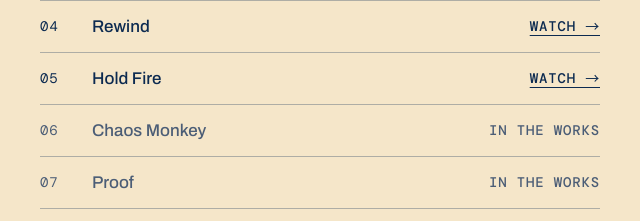
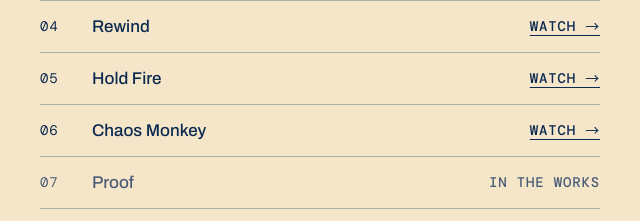
Before and after one commit to jadeqwang/jadewang.me, a plain HTML site: page index.html in a window 1280 px wide. Shown: the part 1647-1868 px from the top of the page, 620-1260 px from the left. Drawn offline with Linux system fonts and the light colour scheme.

Commit message:
Mark Chaos Monkey as released and link it to YouTube
Co-Authored-By: Claude Opus 5.5 <noreply@anthropic.com>

```diff
--- a/index.html
+++ b/index.html
@@ -131,10 +131,10 @@
           <a class="track-title" href="https://www.youtube.com/watch?v=pCrO5CFEGuk">Hold Fire</a>
           <a href="https://www.youtube.com/watch?v=pCrO5CFEGuk" aria-label="Watch Hold Fire on YouTube">Watch →</a>
         </li>
-        <li class="track track--wip">
+        <li class="track">
           <span>06</span>
-          <span class="track-title">Chaos Monkey</span>
-          <span class="track-status">In the works</span>
+          <a class="track-title" href="https://www.youtube.com/watch?v=y5LVLYV0izo">Chaos Monkey</a>
+          <a href="https://www.youtube.com/watch?v=y5LVLYV0izo" aria-label="Watch Chaos Monkey on YouTube">Watch →</a>
         </li>
         <li class="track track--wip">
           <span>07</span>
```
Also changed, not shown: 1 other file.
